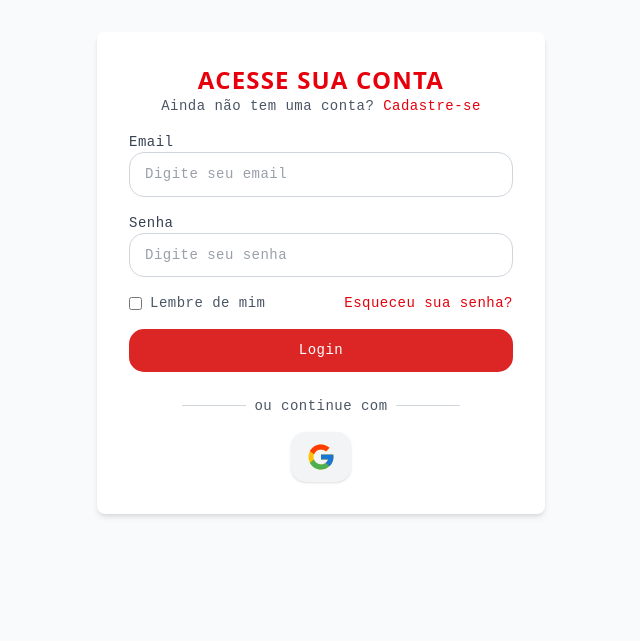
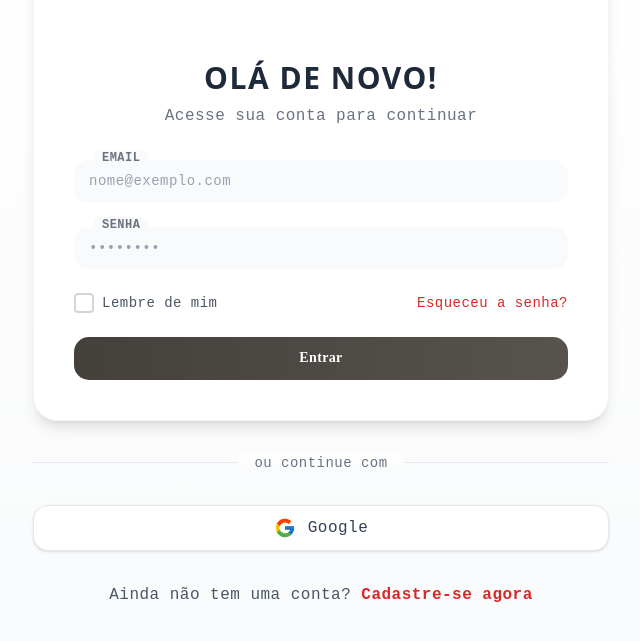
Before and after one commit to Andessonreis/corre_aqui_dash, a Next.js app: page /signin in a window 1280 px wide. Shown: the part 127-768 px from the top of the page, without its empty margins (319-959 px from the left). Built offline with nearby package versions, Linux system fonts and the light colour scheme; no server answers.

Commit message:
styles: signin ui improvement

```diff
--- a/src/app/(auth)/signin/page.tsx
+++ b/src/app/(auth)/signin/page.tsx
@@ -63,54 +63,138 @@ export default function Login() {
   };
 
   return (
-    <div className="min-h-screen flex items-center justify-center bg-gray-50">
-      <div className="bg-white shadow-md rounded-lg p-8 w-full max-w-md">
-        <h1 className="text-2xl font-bold text-center text-red-600">Acesse sua conta</h1>
-        <p className="text-sm text-gray-600 text-center mb-4">
-          Ainda não tem uma conta? <a href="/signup" className="text-red-600 hover:underline">Cadastre-se</a>
-        </p>
-        <form onSubmit={formik.handleSubmit} className="space-y-4">
+    <div className="min-h-screen flex flex-col justify-center items-center bg-gradient-to-b from-white to-gray-50 px-4 sm:px-6 md:px-8 lg:px-10 py-10">
+      <div className="w-full max-w-xs sm:max-w-sm md:max-w-md lg:max-w-lg xl:max-w-xl">
+        <div className="bg-white rounded-3xl shadow-lg p-6 sm:p-8 md:p-10 animate-fade-in-scale border border-gray-100">
+          <div className="mb-8 text-center">
+            <div className="inline-block mb-4 animate-float">
+              <div className="w-14 h-14 sm:w-16 sm:h-16 rounded-full bg-gradient-to-tr from-primary to-primary-hover flex items-center justify-center text-white">
+                <svg xmlns="http://www.w3.org/2000/svg" fill="none" viewBox="0 0 24 24" stroke="currentColor" className="w-6 h-6 sm:w-8 sm:h-8">
+                  <path strokeLinecap="round" strokeLinejoin="round" strokeWidth={2} d="M12 11c0 3.517-1.009 6.799-2.753 9.571m-3.44-2.04l.054-.09A13.916 13.916 0 008 11a4 4 0 118 0c0 1.017-.07 2.019-.203 3m-2.118 6.844A21.88 21.88 0 0015.171 17m3.839 1.132c.645-2.266.99-4.659.99-7.132A8 8 0 008 4.07M3 15.364c.64-1.319 1-2.8 1-4.364 0-1.457.39-2.823 1.07-4" />
+                </svg>
+              </div>
+            </div>
+            <h1 className="text-2xl sm:text-3xl font-bold text-gray-800">Olá de novo!</h1>
+            <p className="text-sm sm:text-base text-gray-500 mt-2">Acesse sua conta para continuar</p>
+          </div>
+
+          <form onSubmit={formik.handleSubmit} className="space-y-6">
             {(["email", "password"] as const).map((field) => (
-            <div key={field}>
-              <label htmlFor={field} className="block text-sm font-medium text-gray-700">
-                {field === "email" ? "Email" : "Senha"}
-              </label>
+              <div key={field} className="relative">
                 <input
                   id={field}
                   type={field === "password" ? "password" : "email"}
-                placeholder={`Digite seu ${field === "password" ? "senha" : "email"}`}
+                  placeholder={field === "password" ? "••••••••" : "nome@exemplo.com"}
                   {...formik.getFieldProps(field)}
-                className={`w-full px-4 py-2 border rounded-md focus:ring-2 text-gray-700 ${
+                  className={`w-full text-gray-800 bg-gray-50 border-0 rounded-2xl px-4 sm:px-5 py-3 sm:py-4 focus:ring-2 focus:outline-none transition placeholder-gray-400 ${
                     formik.touched[field] && formik.errors[field]
-                    ? "border-red-500 focus:ring-red-500"
-                    : "border-gray-300 focus:ring-blue-500"
+                      ? "focus:ring-red-300 ring-1 ring-red-300"
+                      : "focus:ring-primary focus:bg-white"
                   }`}
                 />
+                <label
+                  htmlFor={field}
+                  className="absolute left-4 sm:left-5 -top-2.5 bg-gray-50 px-1 sm:px-2 text-xs font-semibold text-gray-500 rounded-md"
+                >
+                  {field === "email" ? "EMAIL" : "SENHA"}
+                </label>
                 {formik.touched[field] && formik.errors[field] && (
-                <p className="text-red-500 text-sm">{formik.errors[field]}</p>
+                  <p className="text-xs text-red-500 mt-1.5 ml-2">{formik.errors[field]}</p>
                 )}
               </div>
             ))}
-          <div className="flex items-center justify-between">
-            <label className="flex items-center text-sm text-gray-600">
-              <input type="checkbox" className="mr-2" /> Lembre de mim
+
+            <div className="flex items-center justify-between text-xs sm:text-sm">
+              <label className="flex items-center space-x-2 text-gray-600 select-none cursor-pointer">
+                <div className="relative">
+                  <input type="checkbox" className="sr-only peer" />
+                  <div className="w-4 h-4 sm:w-5 sm:h-5 border-2 border-gray-300 rounded peer-checked:bg-primary peer-checked:border-primary transition" />
+                  <svg
+                    className="absolute top-0 left-0 w-3.5 h-3.5 sm:w-4 sm:h-4 text-white opacity-0 peer-checked:opacity-100"
+                    xmlns="http://www.w3.org/2000/svg"
+                    viewBox="0 0 24 24"
+                    fill="none"
+                    stroke="currentColor"
+                    strokeWidth="3"
+                    strokeLinecap="round"
+                    strokeLinejoin="round"
+                  >
+                    <polyline points="20 6 9 17 4 12" />
+                  </svg>
+                </div>
+                <span>Lembre de mim</span>
               </label>
-            <a href="#" className="text-sm text-red-600 hover:underline">Esqueceu sua senha?</a>
+              <a href="#" className="text-primary font-medium transition hover:text-primary-hover">
+                Esqueceu a senha?
+              </a>
             </div>
-          {error && <p className="text-red-600 text-sm text-center">{error}</p>}
-          <button type="submit" disabled={formik.isSubmitting} className="w-full bg-[var(--primary)] text-white py-2 rounded-md transition hover:bg-[var(--primary-hover)] disabled:opacity-50">
-            {formik.isSubmitting ? "Entrando..." : "Login"}
+
+            {error && (
+              <div className="p-3 bg-red-50 border-l-4 border-red-400 rounded-r-lg text-red-600 text-sm">
+                {error}
+              </div>
+            )}
+
+            <button
+              type="submit"
+              disabled={formik.isSubmitting}
+              className="relative w-full py-3 sm:py-4 px-6 rounded-xl bg-gradient-to-r from-stone-700 to-stone-600 text-white font-semibold flex items-center justify-center gap-2 transition duration-300 hover:shadow-md disabled:cursor-not-allowed"
+              style={{
+                opacity: formik.isSubmitting ? 0.9 : 1,
+                fontFamily: '"IBM Plex Serif", serif',
+                letterSpacing: '0.5px',
+                boxShadow: formik.isSubmitting ? 'inset 0 0 5px rgba(0,0,0,0.2)' : '',
+              }}
+            >
+              {formik.isSubmitting && (
+                <svg
+                  className="animate-spin h-5 w-5 text-white"
+                  xmlns="http://www.w3.org/2000/svg"
+                  fill="none"
+                  viewBox="0 0 24 24"
+                >
+                  <circle className="opacity-25" cx="12" cy="12" r="10" stroke="currentColor" strokeWidth="4" />
+                  <path
+                    className="opacity-75"
+                    fill="currentColor"
+                    d="M4 12a8 8 0 018-8V0C5.373 0 0 5.373 0 12h4zm2
+                    5.291A7.962 7.962 0 014 12H0c0 3.042 1.135
+                    5.824 3 7.938l3-2.647z"
+                  />
+                </svg>
+              )}
+              <span className="tracking-wide">Entrar</span>
             </button>
           </form>
-        <div className="mt-6 flex items-center justify-center gap-2">
-          <span className="h-px w-16 bg-gray-300"></span>
-          <span className="text-sm text-gray-600">ou continue com</span>
-          <span className="h-px w-16 bg-gray-300"></span>
         </div>
-        <div className="mt-4 flex justify-center">
-          <button onClick={handleGoogleSignin} className="p-2 rounded-full shadow bg-gray-100 hover:bg-gray-200 transition">
-            <FcGoogle size={30} />
+
+        <div className="relative my-6 sm:my-8">
+          <div className="absolute inset-0 flex items-center">
+            <div className="w-full border-t border-gray-200" />
+          </div>
+          <div className="relative flex justify-center">
+            <span className="px-3 sm:px-4 bg-gradient-to-b from-white to-gray-50 text-xs sm:text-sm text-gray-500">
+              ou continue com
+            </span>
+          </div>
+        </div>
+
+        <button
+          onClick={handleGoogleSignin}
+          className="w-full flex items-center justify-center space-x-2 sm:space-x-3 p-3 sm:p-4 rounded-2xl bg-white border border-gray-200 shadow-sm hover:shadow transition-all"
+          aria-label="Login com Google"
+        >
+          <FcGoogle size={20} className="sm:size-[22px]" />
+          <span className="text-sm sm:text-base text-gray-700 font-medium">Google</span>
         </button>
+
+        <div className="mt-6 sm:mt-8 text-center">
+          <p className="text-sm sm:text-base text-gray-600">
+            Ainda não tem uma conta?{" "}
+            <a href="/signup" className="text-primary font-semibold hover:underline transition">
+              Cadastre-se agora
+            </a>
+          </p>
         </div>
       </div>
     </div>
```
Lines whose indentation alone changed are shown as unchanged.
